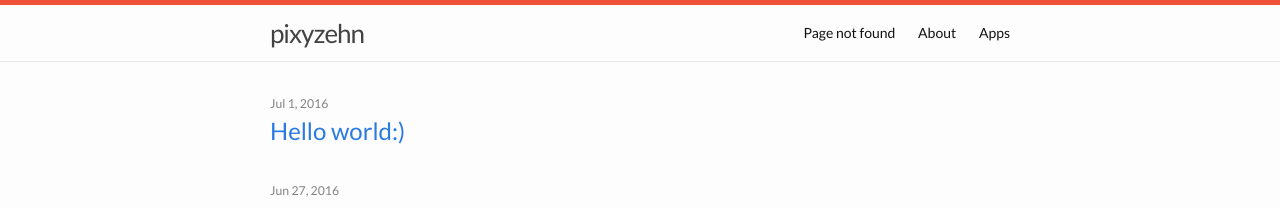
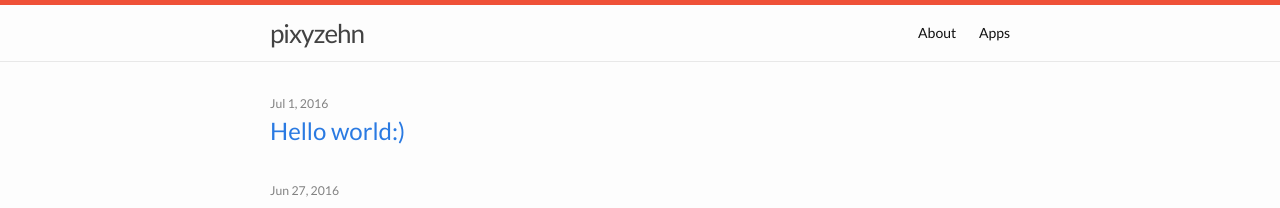
Before and after one commit to pixyzehn/pixyzehn.com, a Jekyll site: the page built from index.html, in a window 1280 px wide. Shown: the top 208 px of the page. Built offline with Jekyll 4.4.1, drawn with Linux system fonts in a browser that asks for light colours.

Commit message:
Fix 404 page

```diff
--- a/Gemfile
+++ b/Gemfile
@@ -6,7 +6,6 @@ gem 'github-pages'
 gem 'jekyll'
 
 group :jekyll_plugins do
-  gem 'jekyll-sass'
   gem 'jekyll-sitemap'
   gem 'jekyll-paginate'
   gem 'jekyll-seo-tag'
--- a/_config.yml
+++ b/_config.yml
@@ -19,6 +19,6 @@ links:
 markdown: kramdown
 highlighter: rouge
 
-gems: [jekyll-sass, jekyll-sitemap, jekyll-paginate, jekyll-seo-tag, jekyll-feed]
+gems: [jekyll-sitemap, jekyll-paginate, jekyll-seo-tag, jekyll-feed]
 
 exclude: [vendor]
--- a/_includes/header.html
+++ b/_includes/header.html
@@ -10,10 +10,12 @@
         </svg>
       </a>
       <div class="trigger">
-        {% for my_page in site.pages %}
-        {% if my_page.title %}
-          <a class="page-link" href="{{ my_page.url | prepend: site.baseurl }}">{{ my_page.title }}</a>
-        {% endif %}
+        {% for page in site.pages %}
+          {% if page.title %}
+            {% unless page.exclude %}
+            <a class="page-link" href="{{ my_page.url | prepend: site.baseurl }}">{{ page.title }}</a>
+            {% endunless %}
+          {% endif %}
         {% endfor %}
       </div>
     </nav>
```
Also changed, not shown: 404.md (+2 -0 lines), Gemfile.lock.
